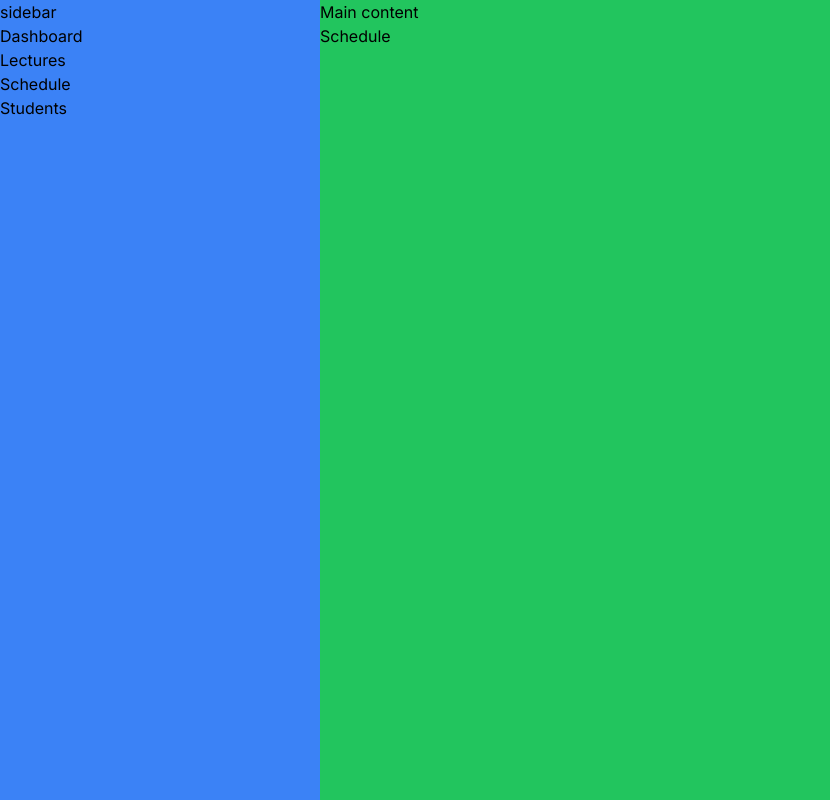
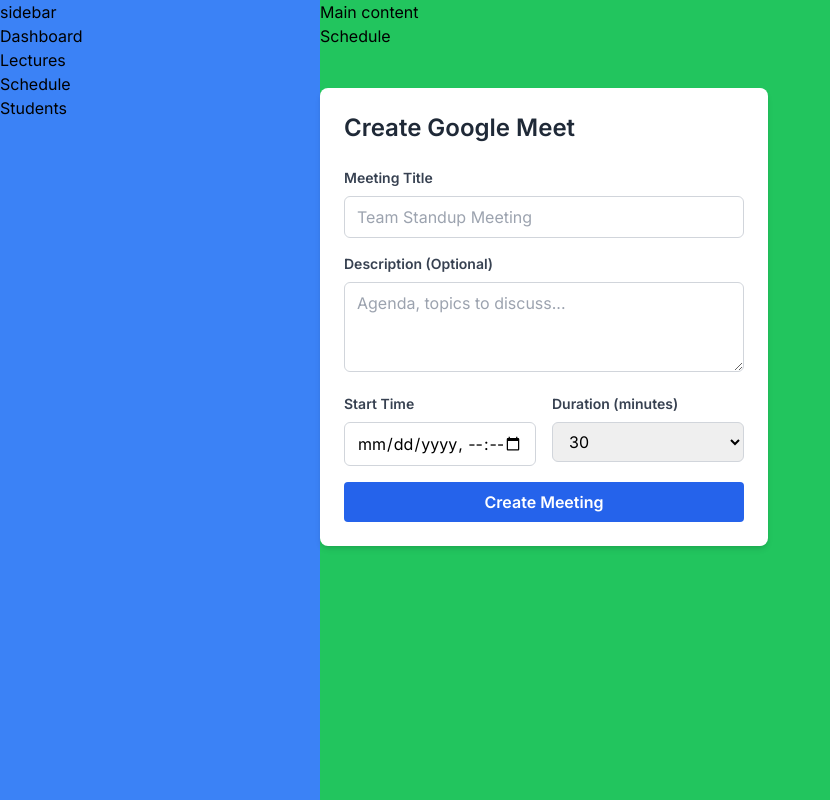
Before and after one commit to andamagodwin/cits, a React (Vite) app: page /schedule in a window 1280 px wide. Shown: the whole page, without its empty margins (0-830 px from the left). Built offline with nearby package versions, Linux system fonts and the light colour scheme; sample sign-in values are in the browser's storage.

Commit message:
minor: changes

```diff
--- /dev/null
+++ b/src/components/meetingForm.jsx
@@ -0,0 +1,191 @@
+import { useState } from 'react';
+import axios from 'axios';
+import PropTypes from 'prop-types';
+import { jwtDecode } from 'jwt-decode';
+
+import { useAuthContext } from '../context/authContext'; // Adjust the import path as necessary
+
+const MeetingForm = ({ user }) => {
+    const { auth } = useAuthContext();
+    const decodedToken = jwtDecode(auth.accessToken);
+    console.log('Decoded Token:', decodedToken); // Check the decoded token structure
+  const [meetingLink, setMeetingLink] = useState('');
+  const [isLoading, setIsLoading] = useState(false);
+  const [error, setError] = useState('');
+  const [meetingDetails, setMeetingDetails] = useState({
+    title: '',
+    description: '',
+    startTime: '',
+    duration: 30 // default 30 minutes
+  });
+
+  const API_BASE_URL = 'http://localhost:5000/api/new-meet';
+
+  const handleInputChange = (e) => {
+    const { name, value } = e.target;
+    setMeetingDetails(prev => ({
+      ...prev,
+      [name]: value
+    }));
+  };
+
+  const handleCreateMeeting = async (e) => {
+    e.preventDefault();
+    try {
+      setIsLoading(true);
+      setError('');
+      setMeetingLink('');
+
+      const response = await axios.post(`${API_BASE_URL}/meetings`, {
+        userId: user.id, // assuming user object has id
+        ...meetingDetails
+      }
+      , {
+        headers: {
+          Authorization: `Bearer ${auth.accessToken}`,
+        }
+      });
+
+      setMeetingLink(response.data.meetingUri);
+    } catch (err) {
+      setError(err.response?.data?.error || 'Failed to create meeting');
+      console.error('Meeting creation error:', err);
+    } finally {
+      setIsLoading(false);
+    }
+  };
+
+  return (
+    <div className="max-w-md mx-auto mt-10 p-6 bg-white rounded-lg shadow-md">
+      <h2 className="text-2xl font-bold text-gray-800 mb-6">Create Google Meet</h2>
+
+      {error && (
+        <div className="mb-4 p-3 bg-red-100 border border-red-400 text-red-700 rounded">
+          {error}
+        </div>
+      )}
+
+      <form onSubmit={handleCreateMeeting}>
+        <div className="mb-4">
+          <label className="block text-gray-700 text-sm font-bold mb-2" htmlFor="title">
+            Meeting Title
+          </label>
+          <input
+            id="title"
+            name="title"
+            type="text"
+            value={meetingDetails.title}
+            onChange={handleInputChange}
+            className="w-full px-3 py-2 border border-gray-300 rounded-md focus:outline-none focus:ring-2 focus:ring-blue-500"
+            placeholder="Team Standup Meeting"
+            required
+          />
+        </div>
+
+        <div className="mb-4">
+          <label className="block text-gray-700 text-sm font-bold mb-2" htmlFor="description">
+            Description (Optional)
+          </label>
+          <textarea
+            id="description"
+            name="description"
+            value={meetingDetails.description}
+            onChange={handleInputChange}
+            className="w-full px-3 py-2 border border-gray-300 rounded-md focus:outline-none focus:ring-2 focus:ring-blue-500"
+            rows="3"
+            placeholder="Agenda, topics to discuss..."
+          />
+        </div>
+
+        <div className="grid grid-cols-2 gap-4 mb-4">
+          <div>
+            <label className="block text-gray-700 text-sm font-bold mb-2" htmlFor="startTime">
+              Start Time
+            </label>
+            <input
+              id="startTime"
+              name="startTime"
+              type="datetime-local"
+              value={meetingDetails.startTime}
+              onChange={handleInputChange}
+              className="w-full px-3 py-2 border border-gray-300 rounded-md focus:outline-none focus:ring-2 focus:ring-blue-500"
+              required
+            />
+          </div>
+          <div>
+            <label className="block text-gray-700 text-sm font-bold mb-2" htmlFor="duration">
+              Duration (minutes)
+            </label>
+            <select
+              id="duration"
+              name="duration"
+              value={meetingDetails.duration}
+              onChange={handleInputChange}
+              className="w-full px-3 py-2 border border-gray-300 rounded-md focus:outline-none focus:ring-2 focus:ring-blue-500"
+            >
+              <option value="15">15</option>
+              <option value="30">30</option>
+              <option value="45">45</option>
+              <option value="60">60</option>
+            </select>
+          </div>
+        </div>
+
+        <button
+          type="submit"
+          disabled={isLoading}
+          className={`w-full bg-blue-600 hover:bg-blue-700 text-white font-bold py-2 px-4 rounded focus:outline-none focus:ring-2 focus:ring-blue-500 focus:ring-opacity-50 ${isLoading ? 'opacity-75 cursor-not-allowed' : ''}`}
+        >
+          {isLoading ? (
+            <span className="flex items-center justify-center">
+              <svg className="animate-spin -ml-1 mr-3 h-5 w-5 text-white" xmlns="http://www.w3.org/2000/svg" fill="none" viewBox="0 0 24 24">
+                <circle className="opacity-25" cx="12" cy="12" r="10" stroke="currentColor" strokeWidth="4"></circle>
+                <path className="opacity-75" fill="currentColor" d="M4 12a8 8 0 018-8V0C5.373 0 0 5.373 0 12h4zm2 5.291A7.962 7.962 0 014 12H0c0 3.042 1.135 5.824 3 7.938l3-2.647z"></path>
+              </svg>
+              Creating...
+            </span>
+          ) : (
+            'Create Meeting'
+          )}
+        </button>
+      </form>
+
+      {meetingLink && (
+        <div className="mt-6 p-4 bg-blue-50 rounded-lg border border-blue-200">
+          <h3 className="font-semibold text-blue-800 mb-2">Meeting Created Successfully!</h3>
+          <div className="flex items-center">
+            <input
+              type="text"
+              readOnly
+              value={meetingLink}
+              className="flex-grow px-3 py-2 border border-gray-300 rounded-l-md focus:outline-none"
+            />
+            <button
+              onClick={() => {
+                navigator.clipboard.writeText(meetingLink);
+                alert('Link copied to clipboard!');
+              }}
+              className="bg-blue-600 hover:bg-blue-700 text-white px-4 py-2 rounded-r-md"
+            >
+              Copy
+            </button>
+          </div>
+          <a
+            href={meetingLink}
+            target="_blank"
+            rel="noopener noreferrer"
+            className="mt-3 inline-block bg-green-600 hover:bg-green-700 text-white px-4 py-2 rounded-md"
+          >
+            Join Meeting
+          </a>
+        </div>
+      )}
+    </div>
+  );
+};
+
+MeetingForm.propTypes = {
+    user: PropTypes.object.isRequired
+};
+
+export default MeetingForm;
--- a/src/pages/dashboard/lecturesPage.jsx
+++ b/src/pages/dashboard/lecturesPage.jsx
@@ -1,3 +1,5 @@
+
+
 export default function LecturesPage() {
     return (
         <div>
--- a/src/pages/dashboard/schedulePage.jsx
+++ b/src/pages/dashboard/schedulePage.jsx
@@ -1,7 +1,15 @@
+import MeetingForm from "../../components/meetingForm"
+import { useAuthContext } from "../../context/authContext"
+
 export default function SchedulePage() {
+    const {auth} = useAuthContext()
+
+
     return (
         <div>
             <h1>Schedule</h1>
+            <MeetingForm user={auth.user} />
+
         </div>
     )
 }
```
